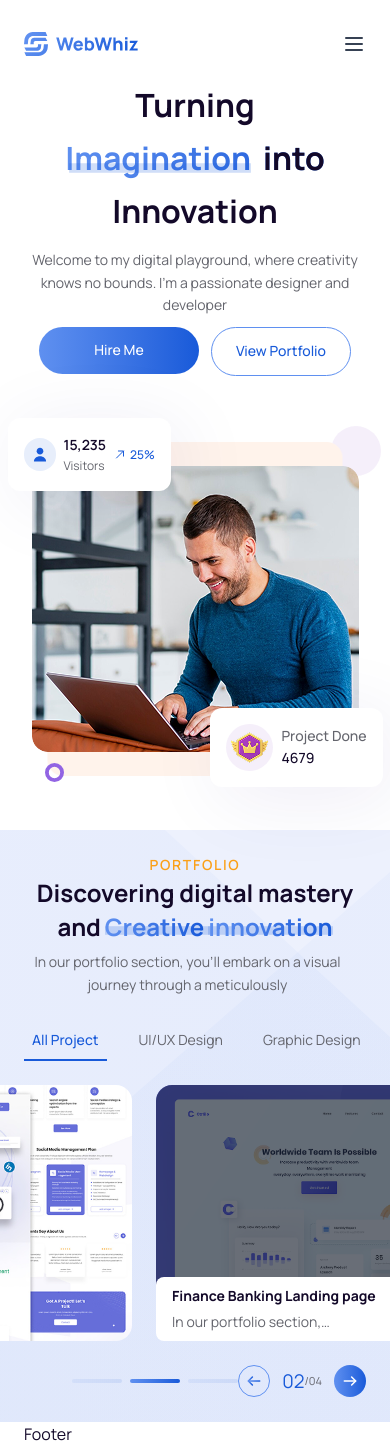
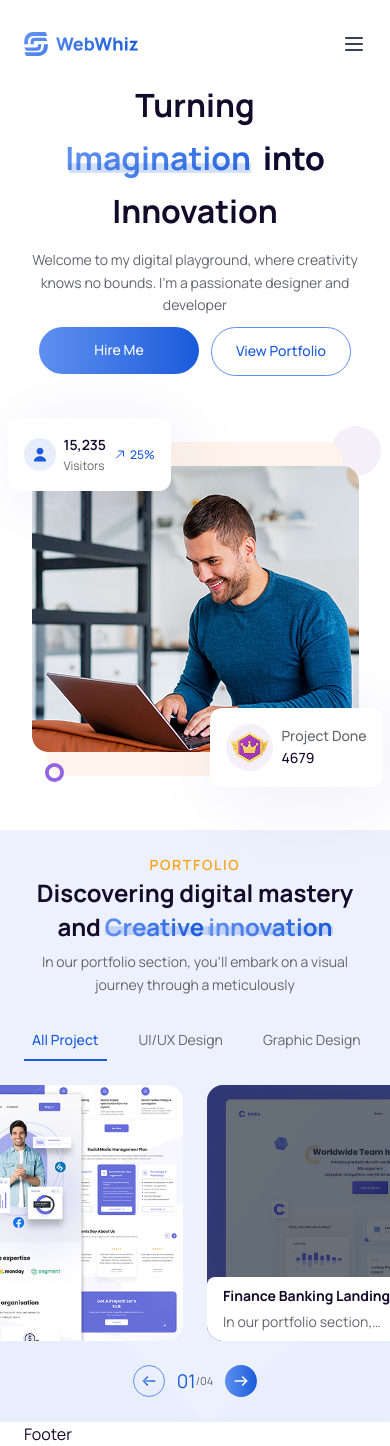
Before and after one commit to Sohana-Karniz-Mimmi/WebWhiz, a Next.js app: page / in a window 390 px wide. Built offline with nearby package versions, Linux system fonts and the light colour scheme.

Commit message:
responsive portfolio section

```diff
--- a/src/components/Home/Portfolio/Portfolio.tsx
+++ b/src/components/Home/Portfolio/Portfolio.tsx
@@ -31,7 +31,7 @@ const Portfolio = () => {
           />
 
           {/* Left Triangle */}
-          <div className="absolute bottom-0 left-0 w-[808px] h-[744px] flex-shrink-0">
+          <div className="md:block hidden absolute bottom-0 lg:left-0 -left-[100px] lg:w-[808px] lg:h-[744px] md:w-[569px] h-[529px] flex-shrink-0">
             <Image
               src="/icons/left-triangle.svg"
               alt="Decorative triangle"
@@ -41,13 +41,72 @@ const Portfolio = () => {
           </div>
 
           {/* Right Triangle */}
-          <div className="absolute bottom-0 right-0 w-[632px] h-[550px] flex-shrink-0">
+          <div className="md:block hidden absolute bottom-0 lg:right-0 -right-[115px] lg:w-[632px] lg:h-[550px] md:w-[463px] md:h-[414px] flex-shrink-0">
             <Image
               src="/icons/right-triangle.svg"
               alt="Decorative triangle"
               fill
               className="object-cover object-right-bottom"
             />
+          </div>
+          {/* Left Triangle Mobile */}
+          <div className="block md:hidden absolute bottom-0 left-0">
+            <svg
+              xmlns="http://www.w3.org/2000/svg"
+              width="204"
+              height="278"
+              viewBox="0 0 204 278"
+              fill="none"
+            >
+              <path
+                d="M204 278L-74 0V278H204Z"
+                fill="url(#paint0_linear_13_1163)"
+                fill-opacity="0.02"
+              />
+              <defs>
+                <linearGradient
+                  id="paint0_linear_13_1163"
+                  x1="-60.5049"
+                  y1="30.2174"
+                  x2="229.61"
+                  y2="75.8298"
+                  gradientUnits="userSpaceOnUse"
+                >
+                  <stop stop-color="#5F90F0" />
+                  <stop offset="1" stop-color="#185AD9" />
+                </linearGradient>
+              </defs>
+            </svg>
+          </div>
+
+          {/* Right Triangle Mobile*/}
+          <div className="block md:hidden absolute bottom-0 right-0">
+            <svg
+              xmlns="http://www.w3.org/2000/svg"
+              width="178"
+              height="217"
+              viewBox="0 0 178 217"
+              fill="none"
+            >
+              <path
+                d="M1.52588e-05 217L226 0V217H1.52588e-05Z"
+                fill="url(#paint0_linear_13_1162)"
+                fill-opacity="0.02"
+              />
+              <defs>
+                <linearGradient
+                  id="paint0_linear_13_1162"
+                  x1="215.029"
+                  y1="23.587"
+                  x2="-20.3385"
+                  y2="62.1267"
+                  gradientUnits="userSpaceOnUse"
+                >
+                  <stop stop-color="#5F90F0" />
+                  <stop offset="1" stop-color="#185AD9" />
+                </linearGradient>
+              </defs>
+            </svg>
           </div>
         </div>
       </div>
@@ -85,7 +144,10 @@ const Portfolio = () => {
           {/* Tablet  */}
           <div className="flex lg:hidden md:flex-row flex-col justify-between lg:gap-0">
             {/* title */}
-            <Text className="md:max-w-[339px] md:ml-0 md:mr-auto mx-auto w-[327px] md:text-start text-center" variant="title">
+            <Text
+              className="md:max-w-[339px] md:ml-0 md:mr-auto mx-auto w-[327px] md:text-start text-center"
+              variant="title"
+            >
               Discovering digital mastery and
               <GradientHeading
                 width={114}
@@ -106,7 +168,7 @@ const Portfolio = () => {
                 through a meticulously curated gallery that represents the
                 epitome of digital excellence and creative ingenuity.
               </Text>
-              <Text className="block md:hidden max-w-[327px] text-center">
+              <Text className="block md:hidden max-w-[327px] mx-auto text-center">
                 In our portfolio section, you'll embark on a visual journey
                 through a meticulously
               </Text>
--- a/src/components/Home/Portfolio/PortfolioSlider.tsx
+++ b/src/components/Home/Portfolio/PortfolioSlider.tsx
@@ -4,7 +4,7 @@ import Image from "next/image";
 import { useState } from "react";
 
 const PortfolioSlider = () => {
-  const [currentSlide, setCurrentSlide] = useState(1);
+  const [currentSlide, setCurrentSlide] = useState(0);
   const slides = [
     "/images/slider/portfolio-silder1.webp",
     "/images/slider/portfolio-silder2.png",
@@ -16,19 +16,18 @@ const PortfolioSlider = () => {
   ];
 
   const nextSlide = () => {
-    setCurrentSlide((prev) => (prev === slides.length - 2 ? 0 : prev + 1));
+    setCurrentSlide((prev) => (prev === slides.length - 1 ? 0 : prev + 1));
   };
 
   const prevSlide = () => {
-    setCurrentSlide((prev) => (prev === 0 ? slides.length - 2 : prev - 1));
+    setCurrentSlide((prev) => (prev === 0 ? slides.length - 1 : prev - 1));
   };
 
   return (
-    <div className="max-w-[1440px] mx-auto">
-      <div className="relative lg:h-[390px] overflow-hidden">
-        <div className="custom_container relative h-full xl:pl-[2px]">
+    <div className="relative w-full overflow-hidden z-10">
+      <div className="relative flex items-center justify-center w-full">
         <div
-            className="flex lg:gap-[24px] md:gap-[35px] gap-[24px] transition-transform duration-300"
+          className="flex items-center lg:gap-[24px] md:gap-[35px] gap-[24px] transition-transform duration-300 ease-in-out"
           style={{
             transform: `translateX(-${currentSlide * 570}px)`,
             width: `${slides.length * 570}px`,
@@ -37,17 +36,15 @@ const PortfolioSlider = () => {
           {slides.map((slide, index) => (
             <div
               key={index}
-                className="lg:w-[554px] lg:h-[390px] w-[327px] h-[256px] rounded-[16px] relative"
+              className="relative h-[256px] lg:h-[390px] w-[327px] lg:w-[554px] rounded-[16px] overflow-hidden shrink-0"
             >
               {/* Main Image */}
               <Image
                 src={typeof slide === "object" ? slide.main : slide}
                 alt={`Portfolio ${index + 1}`}
                 fill
-                  className="object-cover rounded-[16px]"
-                  priority={
-                    index === currentSlide || index === currentSlide + 1
-                  }
+                className="object-cover lg:rounded-[16px] rounded-[8px]"
+                priority={index === currentSlide || index === currentSlide + 1}
               />
 
               {/* Overlay for slide 3 */}
@@ -58,7 +55,7 @@ const PortfolioSlider = () => {
                       src={slide.overlay}
                       alt=""
                       fill
-                        className="object-cover rounded-[16px]"
+                      className="object-cover lg:rounded-[16px] rounded-[8px]"
                     />
                   </div>
 
@@ -73,9 +70,6 @@ const PortfolioSlider = () => {
                         journey through a meticulously curated gallery that
                         represents.
                       </p>
-                        {/* <p className="block lg:hidden mt-1 w-[331px] text-body text-[14px] font-normal leading-[160%]">
-                          In our portfolio section.
-                        </p> */}
                     </div>
 
                     {/* Icon with gradient  */}
@@ -95,10 +89,9 @@ const PortfolioSlider = () => {
           ))}
         </div>
       </div>
-      </div>
 
       {/* Navigation */}
-      <div className="custom_container flex justify-between items-center py-[24px]">
+      <div className="hidden lg:flex custom_container justify-between items-center py-[24px]">
         <div className="w-[50px]"></div>
 
         <div className="flex gap-2 xl:ml-[77px]">
@@ -153,6 +146,63 @@ const PortfolioSlider = () => {
           </div>
         </div>
       </div>
+
+      {/* Navigation */}
+      <div className="flex lg:hidden custom_container md:justify-end justify-center items-center py-[24px]">
+        <div className="md:w-[435px] flex gap-[144px]">
+          <div className="hidden md:flex items-center gap-2 xl:ml-[77px]">
+            {slides.slice(0, slides.length - 1).map((_, index) => (
+              <button
+                key={index}
+                onClick={() => setCurrentSlide(index)}
+                className={`w-[50px] h-[4px] rounded-[3px] ${
+                  currentSlide === index
+                    ? "bg-gradient-to-r from-[#5F90F0] to-[#185AD9]"
+                    : "bg-gradient-to-r from-[#5F90F0]/10 to-[#185AD9]/10"
+                }`}
+              />
+            ))}
+          </div>
+
+          {/* Navigation Controls */}
+          <div className="flex items-center gap-[16px]">
+            <div className="flex gap-[12px]">
+              <button
+                onClick={prevSlide}
+                className="flex w-[32px] h-[32px] justify-center items-center rounded-[80px] border border-[#5F90F0]"
+              >
+                <Image
+                  src="/icons/arrow-left.svg"
+                  alt="Previous"
+                  width={16}
+                  height={16}
+                />
+              </button>
+
+              <div className="flex items-center">
+                <span className="text-[18.903px] font-normal text-secondary">
+                  {String(currentSlide + 1).padStart(2, "0")}
+                </span>
+                <span className="text-[11.027px] text-body">
+                  /{String(slides.length).padStart(2, "0")}
+                </span>
+              </div>
+
+              <button
+                onClick={nextSlide}
+                className="flex w-[32px] h-[32px] justify-center items-center rounded-[80px] bg-gradient-to-r from-[#5F90F0] to-[#185AD9]"
+              >
+                <Image
+                  src="/icons/arrow-right.svg"
+                  alt="Next"
+                  width={16}
+                  height={16}
+                />
+              </button>
+            </div>
+          </div>
+        </div>
+      </div>
     </div>
   );
 };
```
Lines whose indentation alone changed are shown as unchanged.
